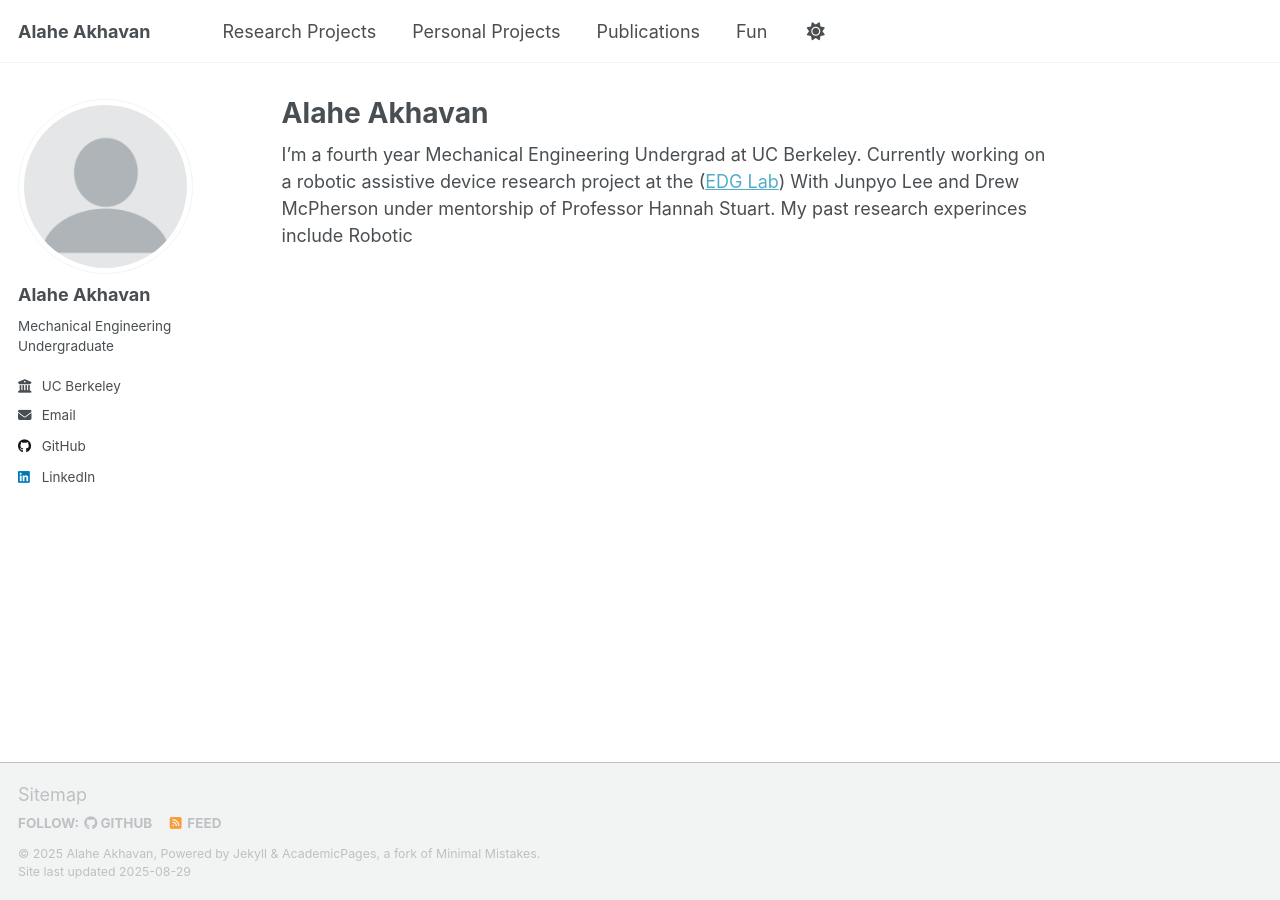
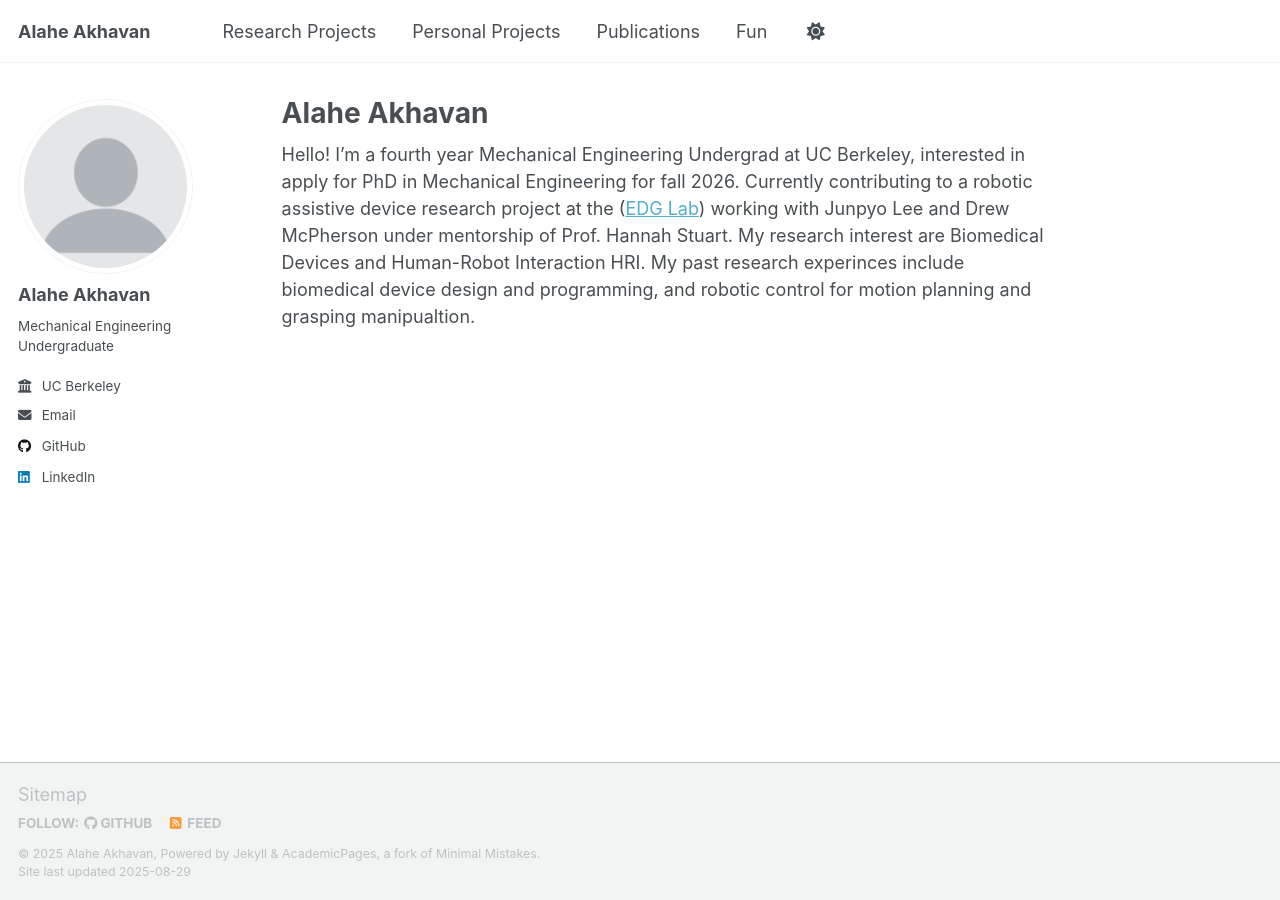
Before and after one commit to Akhavana/akhavana.github.io, a Jekyll site: the page built from _pages/about.md, in a window 1280 px wide. Built offline with Jekyll 4.4.1, drawn with Linux system fonts in a browser that asks for light colours; a script that is not in the unit is left out.

Commit message:
Update about.md

```diff
--- a/_pages/about.md
+++ b/_pages/about.md
@@ -7,4 +7,4 @@ redirect_from:
   - /about.html
 ---
 
-I'm a fourth year Mechanical Engineering Undergrad at UC Berkeley. Currently working on a robotic assistive device research project at the ([EDG Lab](https://edg.berkeley.edu/)) With Junpyo Lee and Drew McPherson under mentorship of Professor Hannah Stuart. My past research experinces include Robotic
+Hello! I'm a fourth year Mechanical Engineering Undergrad at UC Berkeley, interested in apply for PhD in Mechanical Engineering for fall 2026. Currently contributing to a robotic assistive device research project at the ([EDG Lab](https://edg.berkeley.edu/)) working with Junpyo Lee and Drew McPherson under mentorship of Prof. Hannah Stuart. My research interest are Biomedical Devices and Human-Robot Interaction HRI. My past research experinces include biomedical device design and programming, and robotic control for motion planning and grasping manipualtion.
```
